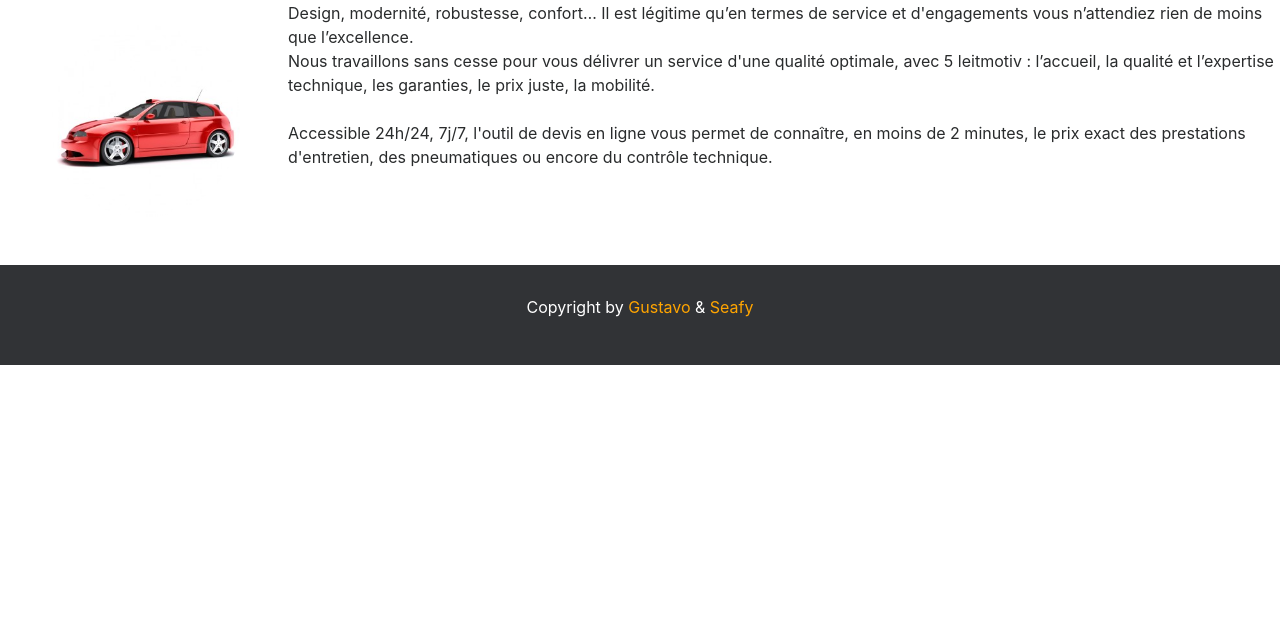
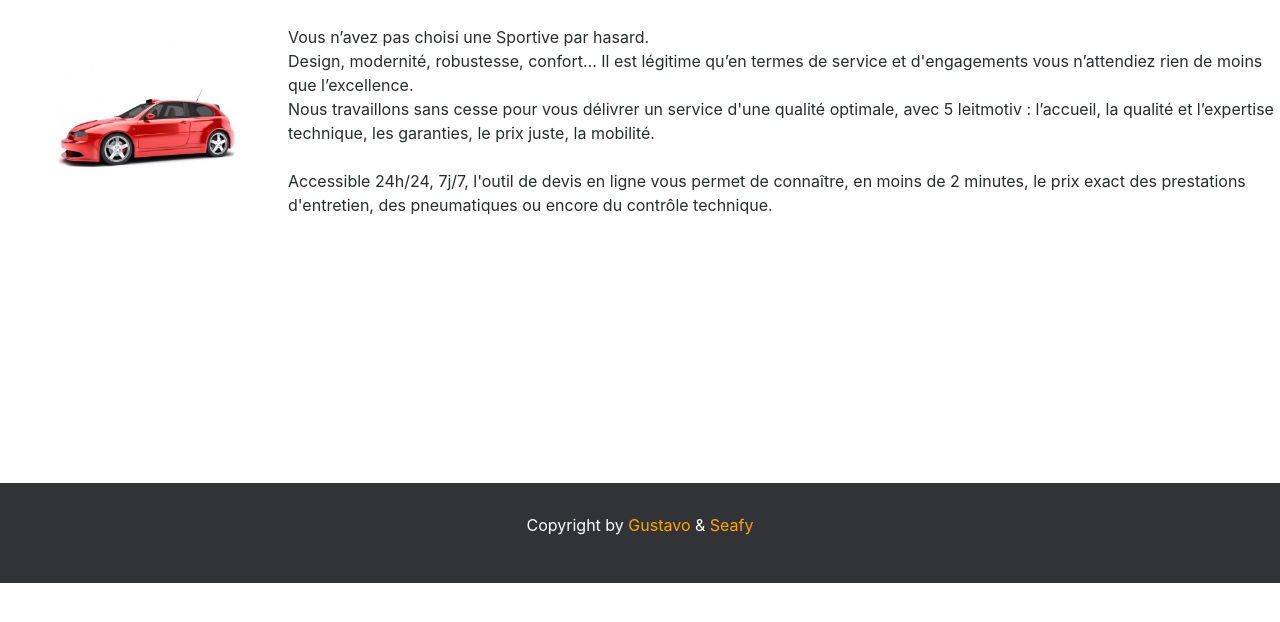
Before and after one commit to gustavofringe/PHP-semaine-1, a PHP site: page /details.php?id=1 in a window 1280 px wide. Shown: the part 66-688 px from the top of the page. Run offline with PHP 8.4, Linux system fonts and the light colour scheme.

Commit message:
footer 17% bottom

```diff
--- a/css/main.css
+++ b/css/main.css
@@ -112,7 +112,7 @@ textarea {
     width: 100%;
     height: 100px;
     background-color: #313336;
-    position: fixed;
+    margin-top: 17%;
 }
 
 .footer p{
--- a/details.php
+++ b/details.php
@@ -8,7 +8,7 @@ include "partials/header.php"
 
 <section class="d-flex space-between">
 	<img src="<?php echo $db[$_GET['id']]['image']; ?>" class="sizeCars rounded-circle mx-5 my-5">
-	<p><?php echo $db[$_GET['id']]['content']; ?></p>
+	<p class="my-5"><?php echo $db[$_GET['id']]['content']; ?></p>
 </section>
 
 
```
